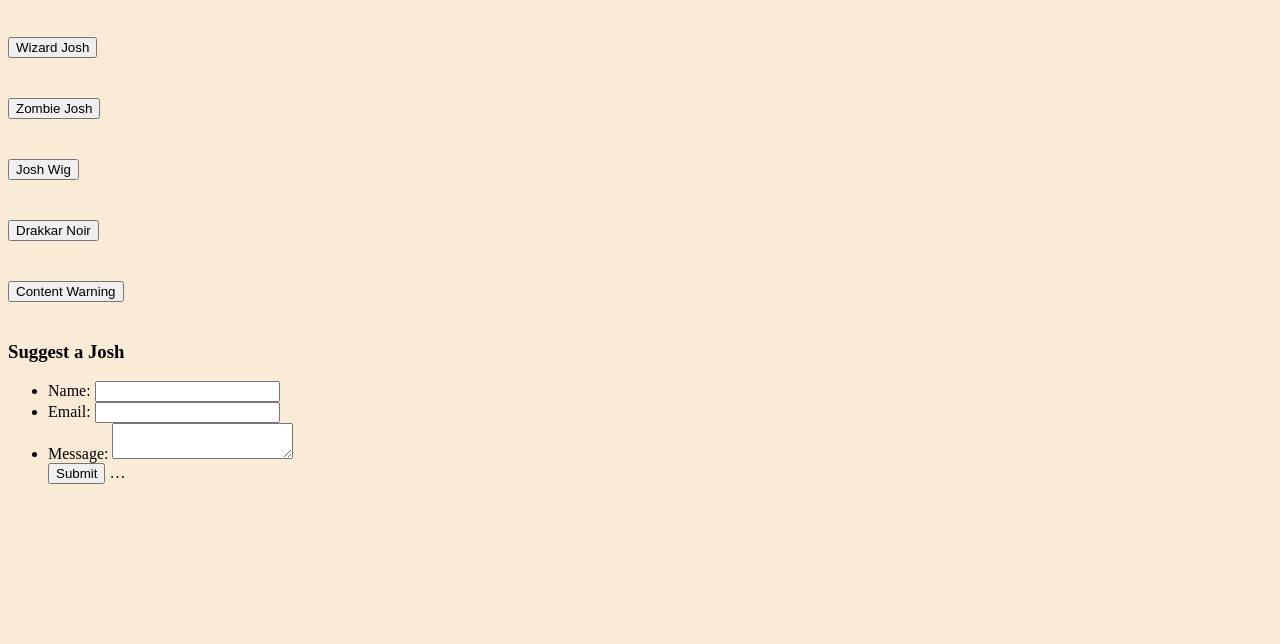
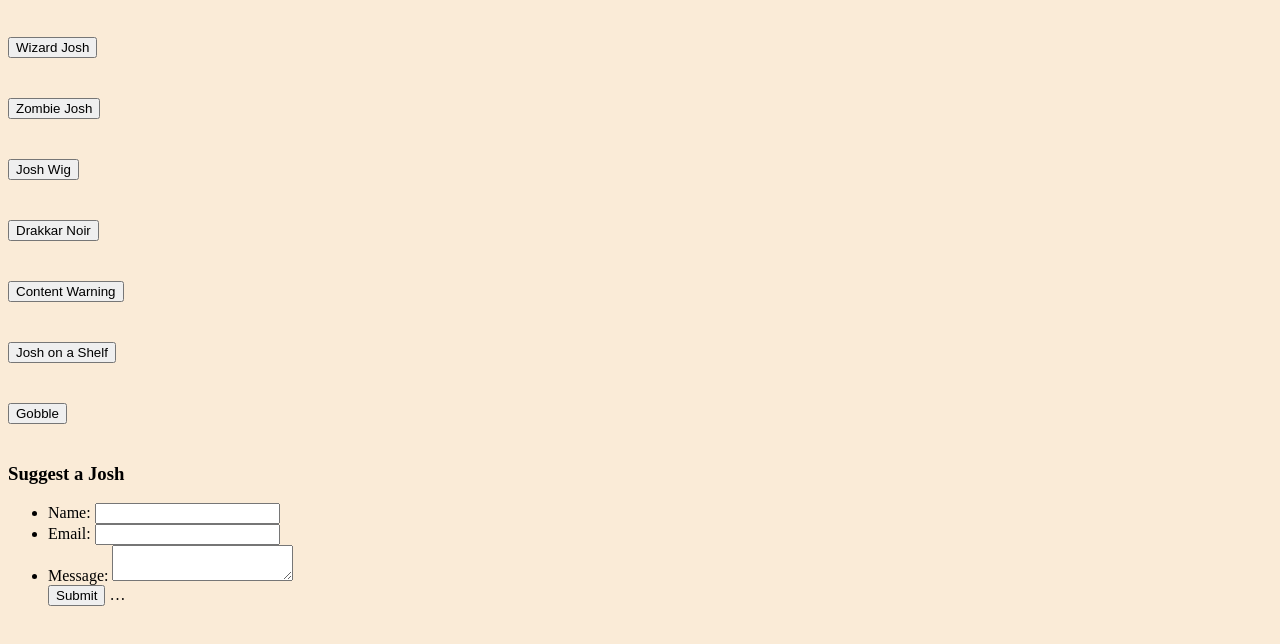
Before and after one commit to Chassityb/josh, a plain HTML site: page index.html in a window 1280 px wide. Shown: the part 110-754 px from the top of the page. Drawn offline with Linux system fonts and the light colour scheme.

Commit message:
Update index.html

```diff
--- a/index.html
+++ b/index.html
@@ -15,7 +15,9 @@
         <a href="./zombie.html"><button class="josh">Zombie Josh</button></a><br />
         <a href="./wig.html"><button class="josh">Josh Wig</button></a> <br />
         <a href="./Drakkar.html"><button class="josh"> Drakkar Noir </button> </a> <br />
-        <a href="./content_warning.html"><button class="josh">Content Warning</button></a>
+        <a href="./content_warning.html"><button class="josh">Content Warning</button></a> <br />
+        <a href="./elfshelf.html"><button class="josh">Josh on a Shelf</button></a> <br />
+        <a href="./gobble.html"><button class="josh">Gobble</button></a> <br />
 
        <form>
         <h3>Suggest a Josh</h3>
```
